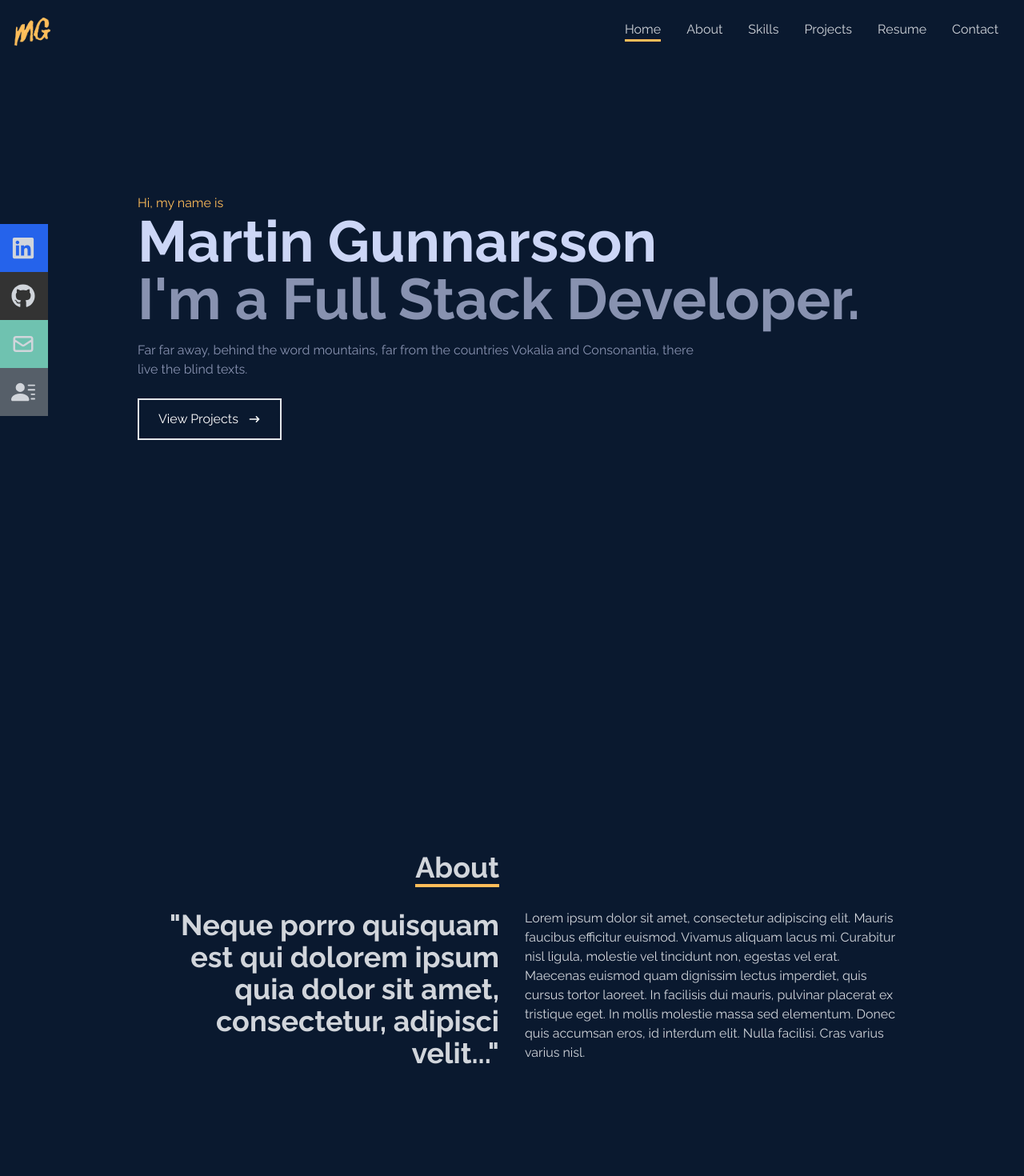
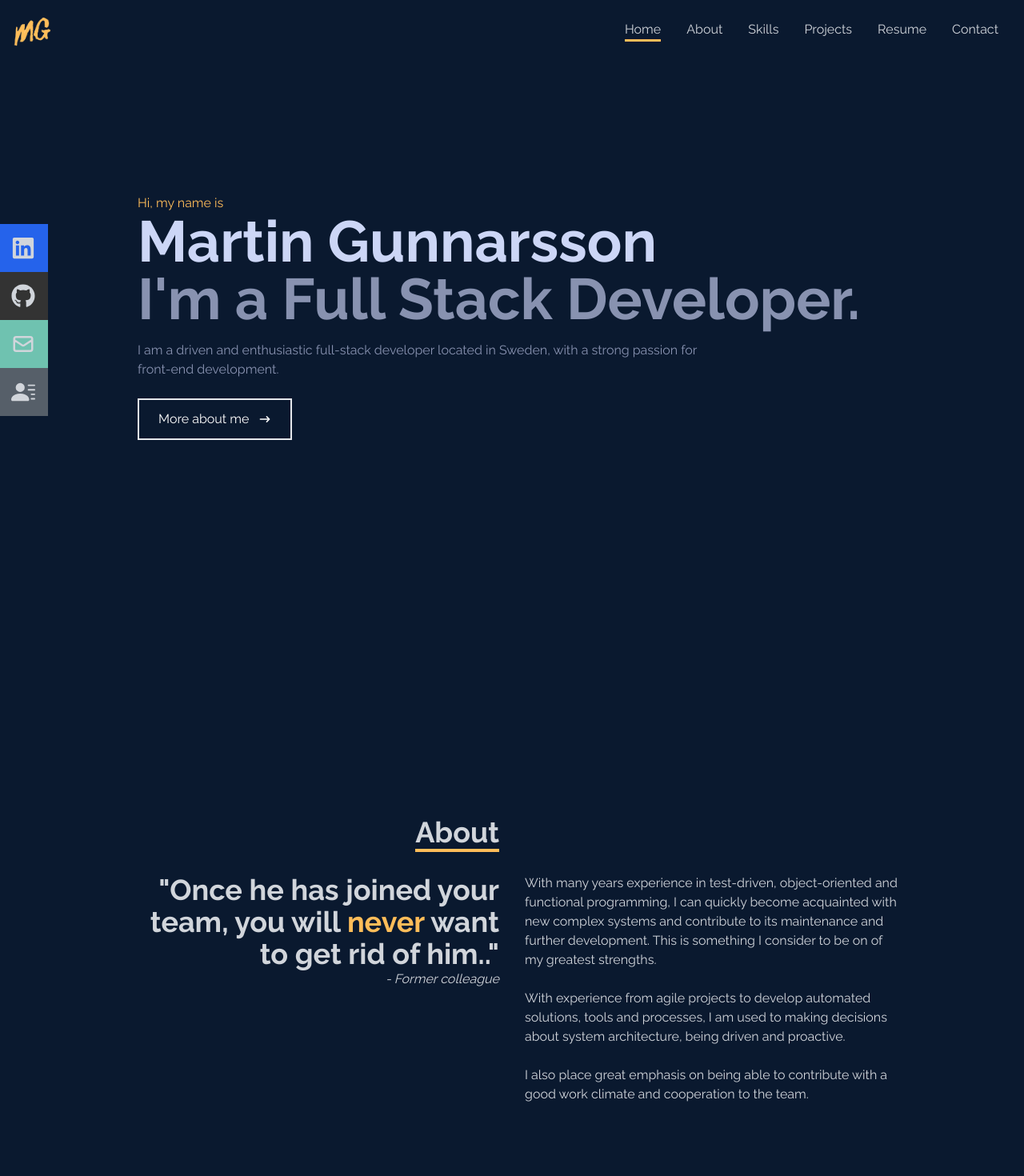
Before and after one commit to Mysteriet/martin-gunnarsson-portfolio, a React (Vite) app: page / in a window 1280 px wide. Shown: the top 1470 px of the page at 80% size. Built offline with nearby package versions, Linux system fonts and the light colour scheme.

Commit message:
Added more about-text

```diff
--- a/src/components/About.tsx
+++ b/src/components/About.tsx
@@ -1,6 +1,6 @@
 export default function About() {
   return (
-    <div name="about" className="w-full h-screen bg-primary-color text-gray-300">
+    <div id="about" className="w-full h-screen bg-primary-color text-gray-300">
       <div className="flex flex-col justify-center items-center w-full h-full">
         <div className="max-w-[1000px] w-full grid grid-cols-2 gap-8">
           <div className="sm:text-right pb-8 pl-4">
@@ -9,14 +9,18 @@ export default function About() {
           <div></div>
         </div>
         <div className="max-w-[1000px] w-full grid sm:grid-cols-2 gap-8 px-4">
-          <div className="sm:text-right text-4xl font-bold">
-            <p>"Neque porro quisquam est qui dolorem ipsum quia dolor sit amet, consectetur, adipisci velit..."</p>
+          <div>
+            <p className="sm:text-right text-4xl font-bold">
+              "Once he has joined your team, you will <span className="text-accent-color">never</span> want to get rid of him.."
+            </p>
+            <p className="sm:text-right italic">- Former colleague</p>
           </div>
           <div>
-            <p>
-              Lorem ipsum dolor sit amet, consectetur adipiscing elit. Mauris faucibus efficitur euismod. Vivamus aliquam lacus mi. Curabitur nisl ligula, molestie vel tincidunt non, egestas vel erat. Maecenas euismod quam dignissim lectus imperdiet, quis cursus tortor laoreet. In facilisis dui
-              mauris, pulvinar placerat ex tristique eget. In mollis molestie massa sed elementum. Donec quis accumsan eros, id interdum elit. Nulla facilisi. Cras varius varius nisl.
-            </p>
+            <p>With many years experience in test-driven, object-oriented and functional programming, I can quickly become acquainted with new complex systems and contribute to its maintenance and further development. This is something I consider to be on of my greatest strengths.</p>
+            <br />
+            <p>With experience from agile projects to develop automated solutions, tools and processes, I am used to making decisions about system architecture, being driven and proactive.</p>
+            <br />
+            <p>I also place great emphasis on being able to contribute with a good work climate and cooperation to the team.</p>
           </div>
         </div>
       </div>
--- a/src/components/Contact.tsx
+++ b/src/components/Contact.tsx
@@ -1,17 +1,24 @@
-import React from "react"
+import { URL_EMAIL } from "../constants"
 
 export default function Contact() {
+  const handleKeyDown = (e: any): void => {
+    if (e.key === " ") e.preventDefault() // Prevent whitespace entry
+  }
+  const handleChange = (e: any): void => {
+    if (e.currentTarget.value.includes(" ")) e.currentTarget.value = e.currentTarget.value.replace(/\s/g, "") //Prevent whitespace copy-paste
+  }
+
   return (
-    <div name="contact" className="w-full h-screen bg-primary-color flex justify-center items-center p-4">
+    <div id="contact" className="w-full h-screen bg-primary-color flex justify-center items-center p-4">
       <form method="POST" action="" className="flex flex-col max-w-[600px] w-full">
         <div className="pb-8">
           <p className="text-4xl font-bold inline border-b-4 border-accent-color text-gray-300">Contact</p>
-          <p className="text-gray-300 py-4">// Submit the form below or shoot me an email - myemail@gmail.com</p>
+          <p className="text-gray-300 py-4">// Submit the form below or contact me at: {URL_EMAIL}</p>
         </div>
         <input className="bg-[#ccd6f6] p-2" type="text" placeholder="Name" name="name" />
-        <input className="my-4 p-2 bg-[#ccd6f6]" type="email" placeholder="Email" name="email" />
-        <textarea className="bg-[#ccd6f6] p-2" name="message" rows="10" placeholder="Message"></textarea>
-        <button className="text-white border-2 hover:bg-accent-color hover:border-accent-color px-4 py-3 my-8 mx-auto flex items-center">Let's Collaborate</button>
+        <input className="my-4 p-2 bg-[#ccd6f6]" type="email" placeholder="Email" name="email" onKeyDown={handleKeyDown} onChange={handleChange} />
+        <textarea className="bg-[#ccd6f6] p-2" name="message" rows={10} placeholder="Message"></textarea>
+        <button className="text-white border-2 hover:bg-accent-color hover:border-accent-color px-4 py-3 my-8 mx-auto flex items-center">Send</button>
       </form>
     </div>
   )
--- a/src/components/Home.tsx
+++ b/src/components/Home.tsx
@@ -3,16 +3,16 @@ import { Link } from "react-scroll"
 
 export default function Home() {
   return (
-    <div name="home" className="w-full h-screen bg-primary-color">
+    <div id="home" className="w-full h-screen bg-primary-color">
       <div className="max-w-[1000px] mx-auto px-8 flex flex-col justify-center h-full">
         <p className="text-accent-color">Hi, my name is</p>
         <h1 className="text-4xl sm:text-7xl font-bold text-[#ccd6f6]">Martin Gunnarsson</h1>
         <h2 className="text-4xl sm:text-7xl font-bold text-[#8892b0]">I'm a Full Stack Developer.</h2>
-        <p className="text-[#8892b0] py-4 max-w-[700px]">Far far away, behind the word mountains, far from the countries Vokalia and Consonantia, there live the blind texts.</p>
+        <p className="text-[#8892b0] py-4 max-w-[700px]">I am a driven and enthusiastic full-stack developer located in Sweden, with a strong passion for front-end development.</p>
         <div>
-          <Link to="projects" smooth={true} duration={500}>
+          <Link to="about" smooth={true} duration={500}>
             <button className="text-white border-2 px-6 py-3 my-2 flex items-center hover:bg-accent-color hover:border-accent-color">
-              View Projects <HiArrowNarrowRight className="ml-3" />
+              More about me <HiArrowNarrowRight className="ml-3" />
             </button>
           </Link>
         </div>
--- a/src/components/Navbar.tsx
+++ b/src/components/Navbar.tsx
@@ -1,4 +1,4 @@
-import React, { useEffect, useState } from "react"
+import { useEffect, useState } from "react"
 import { BsFillPersonLinesFill } from "react-icons/bs"
 import { FaBars, FaGithub, FaLinkedin, FaTimes } from "react-icons/fa"
 import { HiOutlineMail } from "react-icons/hi"
@@ -115,17 +115,17 @@ export default function Navbar() {
       <div className="hidden lg:flex fixed flex-col top-[35%] left-0">
         <ul>
           <li className="w-[160px] h-[60px] flex justify-between items-center ml-[-100px] hover:ml-[-10px] duration-300 bg-blue-600">
-            <a className="flex justify-between items-center w-full text-gray-300" href={URL_LINKEDIN}>
+            <a className="flex justify-between items-center w-full text-gray-300" href={URL_LINKEDIN} target={"_blank"}>
               Linkedin <FaLinkedin size={30} />
             </a>
           </li>
           <li className="w-[160px] h-[60px] flex justify-between items-center ml-[-100px] hover:ml-[-10px] duration-300 bg-[#333333]">
-            <a className="flex justify-between items-center w-full text-gray-300" href={URL_GITHUB}>
+            <a className="flex justify-between items-center w-full text-gray-300" href={URL_GITHUB} target={"_blank"}>
               Github <FaGithub size={30} />
             </a>
           </li>
           <li className="w-[160px] h-[60px] flex justify-between items-center ml-[-100px] hover:ml-[-10px] duration-300 bg-[#6fc2b0]">
-            <a className="flex justify-between items-center w-full text-gray-300" href={`mailto:${URL_EMAIL}`}>
+            <a className="flex justify-between items-center w-full text-gray-300" href={`mailto:${URL_EMAIL}`} target={"_blank"}>
               Email <HiOutlineMail size={30} />
             </a>
           </li>
--- a/src/components/Projects.tsx
+++ b/src/components/Projects.tsx
@@ -1,14 +1,11 @@
-import React from "react"
-
 export default function Projects() {
   return (
-    <div name="projects" className="w-full md:h-screen text-gray-300 bg-primary-color">
+    <div id="projects" className="w-full md:h-screen text-gray-300 bg-primary-color">
       <div className="max-w-[1000px] mx-auto p-4 flex flex-col justify-center w-full h-full">
         <div className="pb-8">
           <p className="text-4xl font-bold inline border-b-4 text-gray-300 border-accent-color">Projects</p>
           <p className="py-6">// Check out some of my recent projects</p>
         </div>
-        {/* Container */}
         //TODO
       </div>
     </div>
--- a/src/components/Resume.tsx
+++ b/src/components/Resume.tsx
@@ -1,8 +1,6 @@
-import React from "react"
-
 export default function Resume() {
   return (
-    <div name="resume" className="w-full md:h-screen text-gray-300 bg-primary-color">
+    <div id="resume" className="w-full md:h-screen text-gray-300 bg-primary-color">
       <div className="max-w-[1000px] mx-auto p-4 flex flex-col justify-center w-full h-full">
         <div className="pb-8">
           <p className="text-4xl font-bold inline border-b-4 text-gray-300 border-accent-color">Resume</p>
--- a/src/components/Skills.tsx
+++ b/src/components/Skills.tsx
@@ -1,4 +1,3 @@
-import React from "react"
 import CSS from "../assets/images/css.png"
 import GitHub from "../assets/images/github.png"
 import HTML from "../assets/images/html.png"
@@ -9,12 +8,11 @@ import ReactImg from "../assets/images/react.png"
 
 export default function Skills() {
   return (
-    <div name="skills" className="w-full h-screen bg-primary-color text-gray-300">
-      {/* Container */}
+    <div id="skills" className="w-full h-screen bg-primary-color text-gray-300">
       <div className="max-w-[1000px] mx-auto p-4 flex flex-col justify-center w-full h-full">
         <div>
           <p className="sub-header">Skills</p>
-          <p className="py-4">// These are the technologies I've worked with</p>
+          <p className="py-4">// These are some of the technologies I've worked with</p>
         </div>
 
         <div className="w-full grid grid-cols-2 sm:grid-cols-4 gap-4 text-center py-8">
--- a/src/constants.ts
+++ b/src/constants.ts
@@ -1,3 +1,3 @@
-export const URL_LINKEDIN = "https://www.linkedin.com/in/martin-gunnarsson-464a2510a/"
+export const URL_LINKEDIN = "https://www.linkedin.com/in/martin--gunnarsson/"
 export const URL_GITHUB = "https://github.com/Mysteriet"
 export const URL_EMAIL = "martin.gunnarsson@live.com"
```
